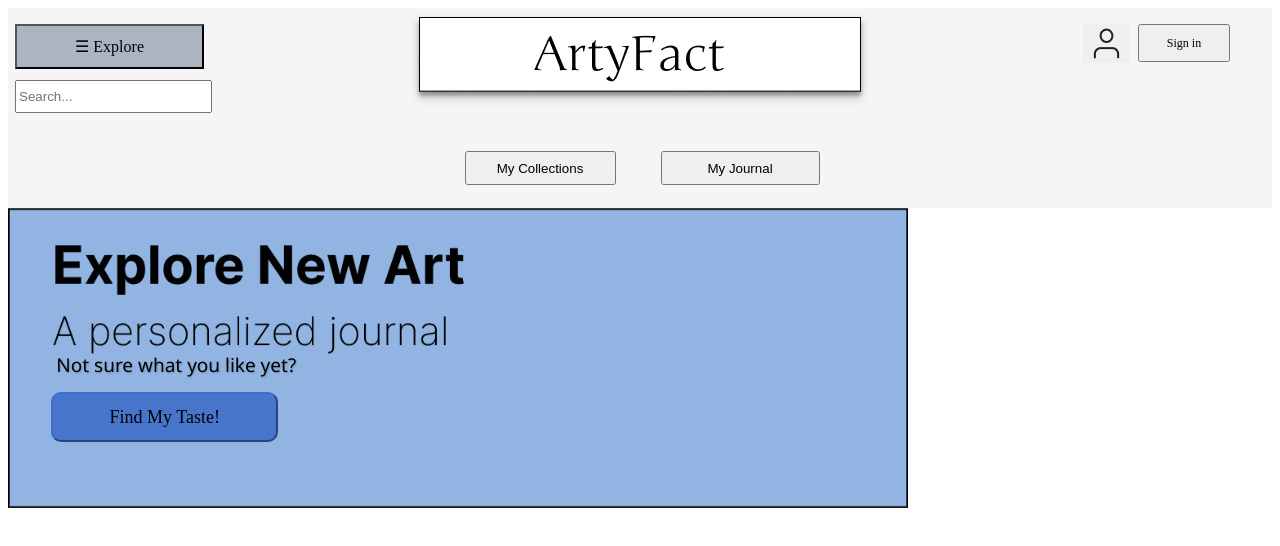
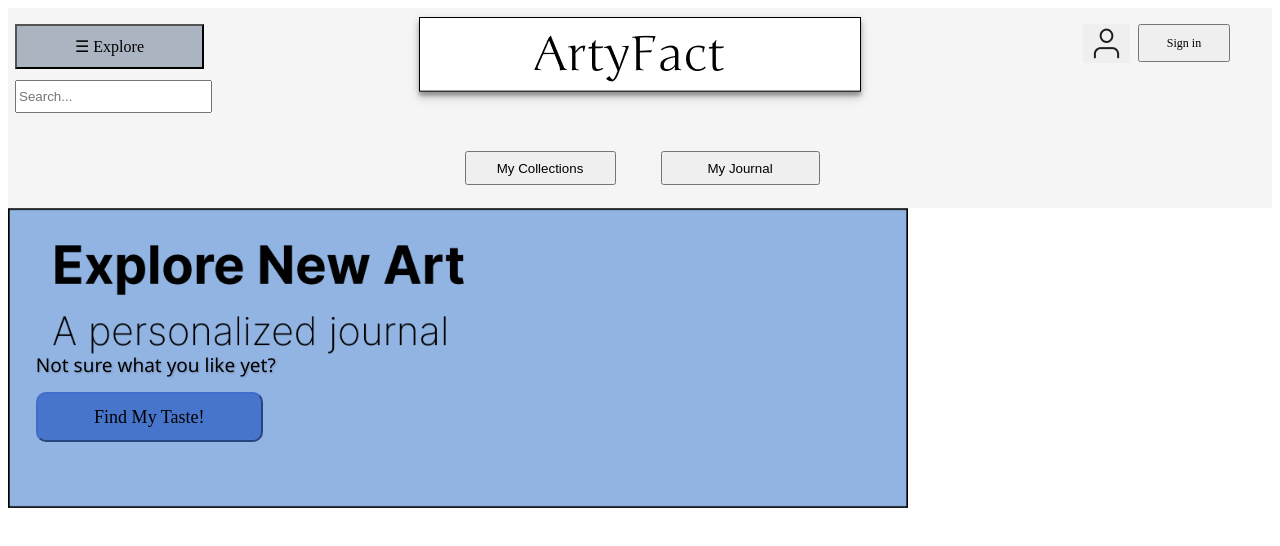
Before and after one commit to Manas3005/ArtyFact, a React (Vite) app: page / in a window 1280 px wide. Shown: the top 546 px of the page. Built offline with nearby package versions, Linux system fonts and the light colour scheme; no server answers.

Commit message:
Update styling to align margins

```diff
--- a/src/style.css
+++ b/src/style.css
@@ -246,7 +246,7 @@ height: 300px;
 
 .findMyTaste {
 top: 49%;
-left: 4%;
+left: 2.8%;
 position: absolute;
 width: 227px;
 height: 50px;
@@ -263,7 +263,7 @@ border-color: rgba(63, 110, 202, 0.89);
 .confusedText {
     position: absolute;
     top: 44%;
-    left: 4.4%;
+    left: 2.8%;
     font-family:'Segoe UI', Tahoma, Geneva, Verdana, sans-serif;
     font-size: 19px;
     color: #000000;
```
